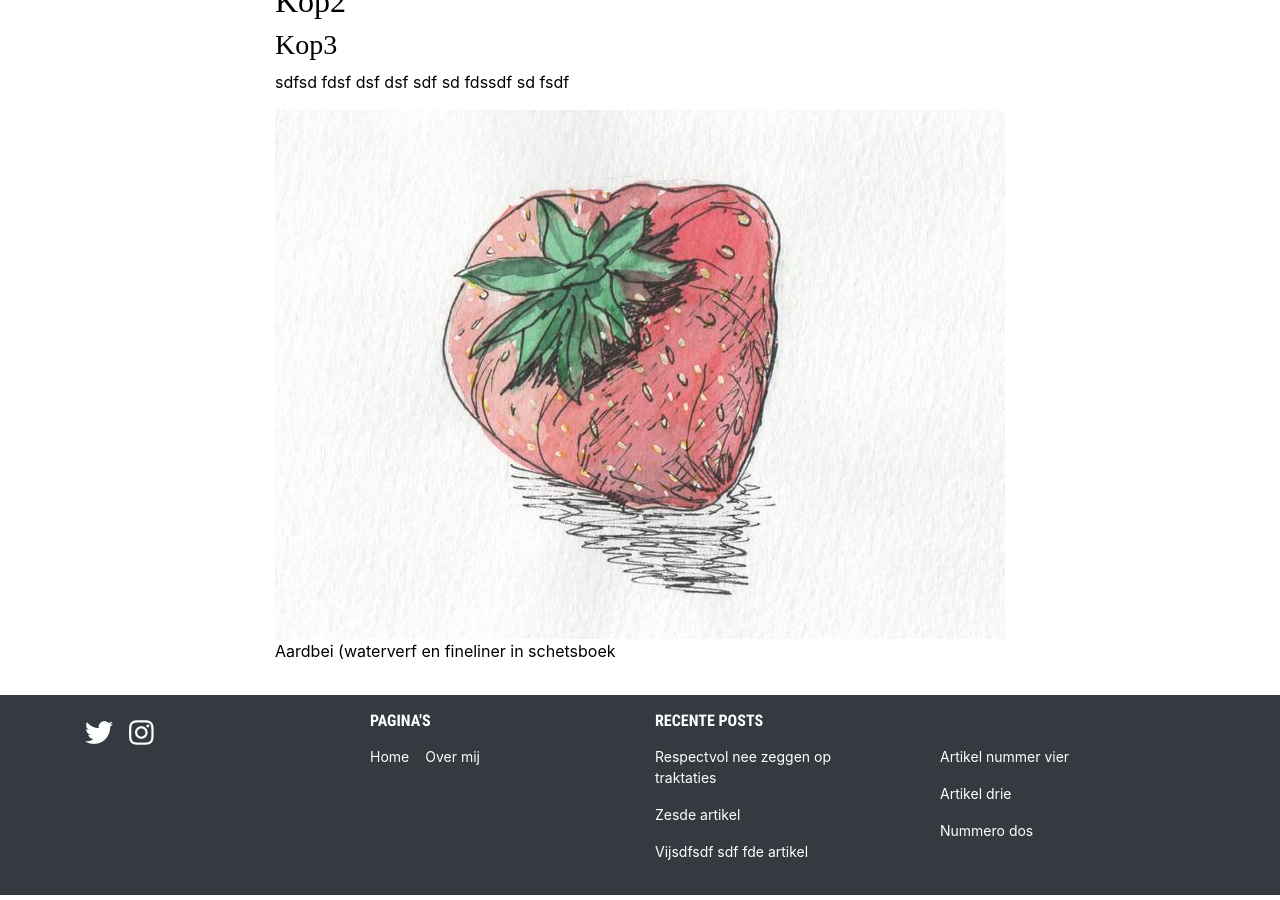
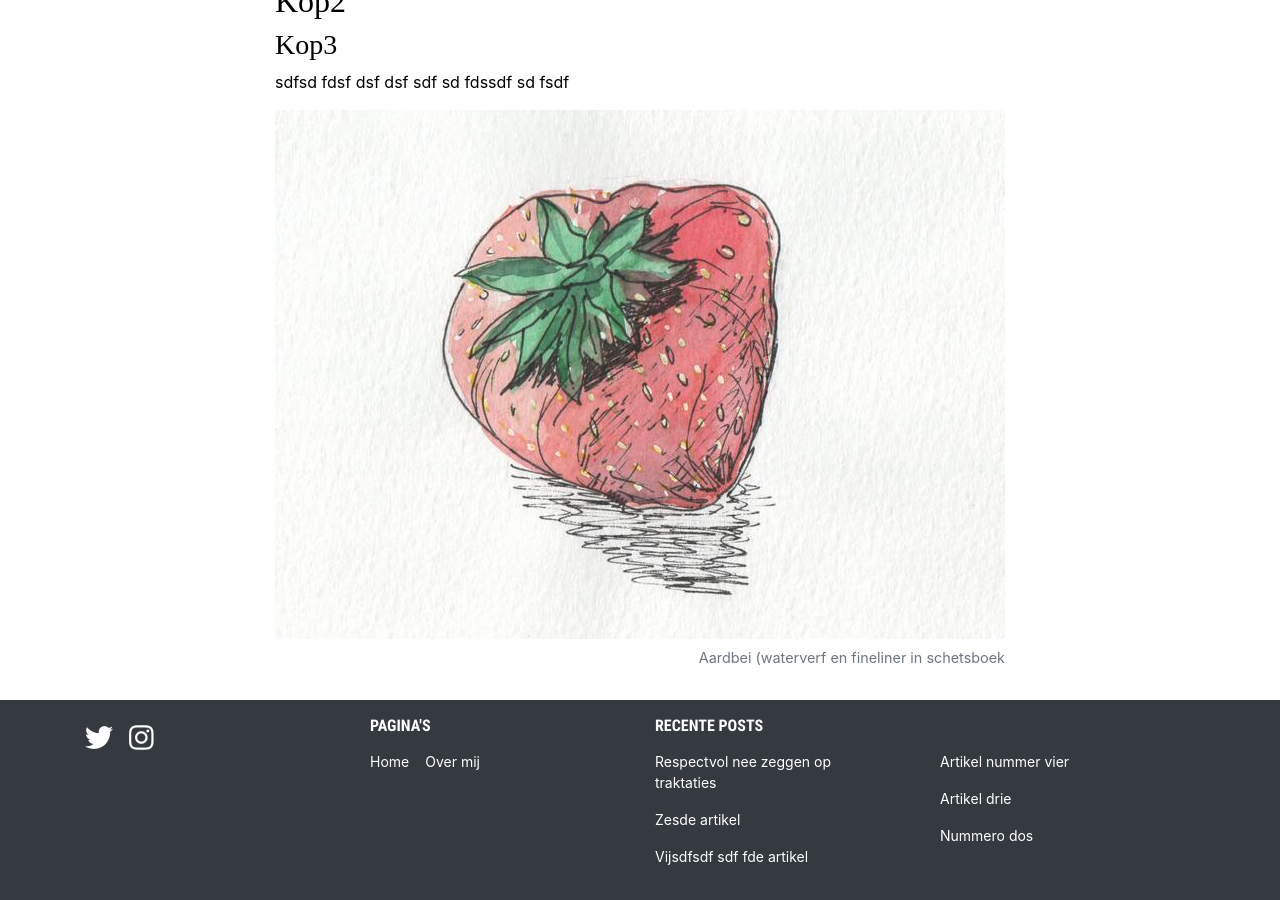
Before and after one commit to BaasLimited/baasovereten.github.io, a Jekyll site: the page built from _posts/2020-09-28-sixth-post.md, in a window 1280 px wide and 900 px high, scrolled down 766 px. Built offline with Jekyll 4.4.1, drawn with Linux system fonts in a browser that asks for light colours; some web fonts are replaced.

Commit message:
Make image template same as posts template images

```diff
--- a/_includes/image.html
+++ b/_includes/image.html
@@ -1,4 +1,4 @@
 <figure class="image">
-    <img src="{{ include.url }}" alt="{{ include.description }}">
-    <figcaption>{{ include.description }}</figcaption>
+    <img src="{{ include.url }}" class="figure-img img-fluid rounded" alt="{{ include.description }}">
+    <figcaption class="figure-caption text-right">{{ include.description }}</figcaption>
 </figure>
```
